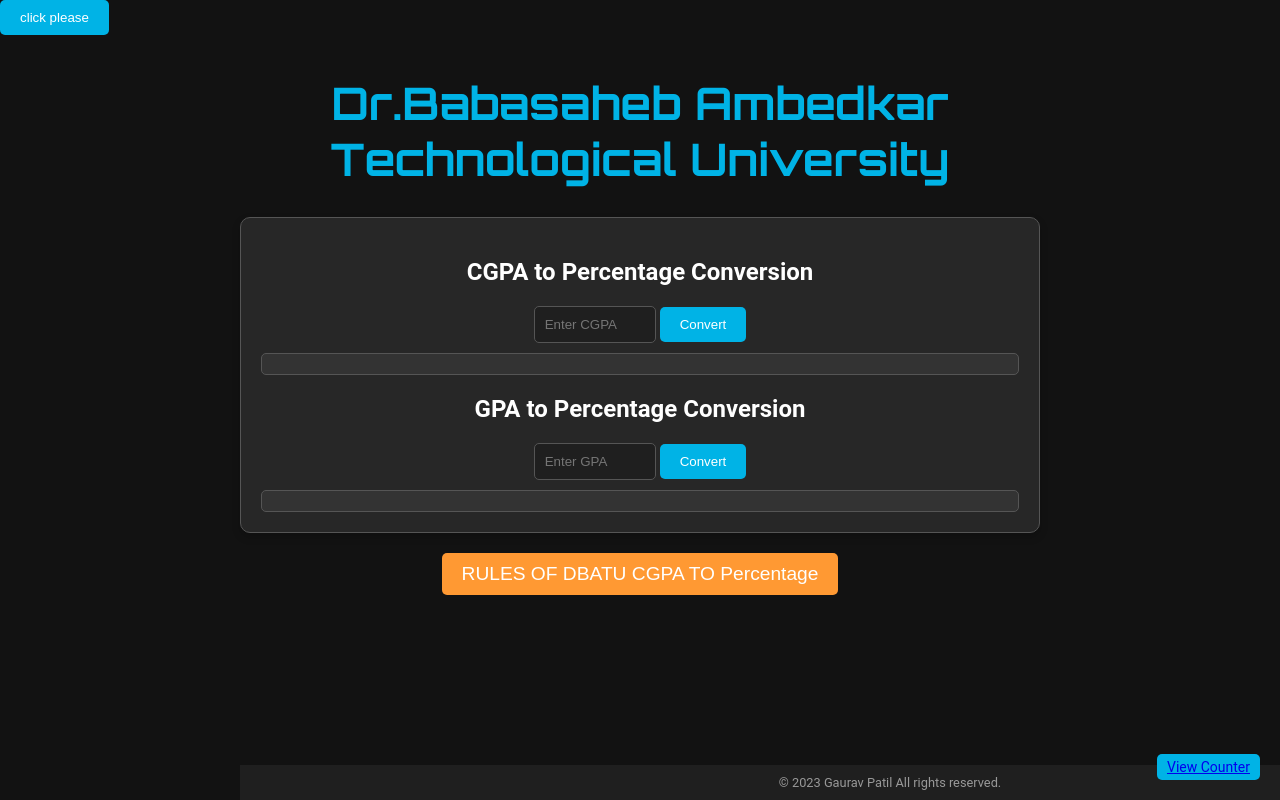
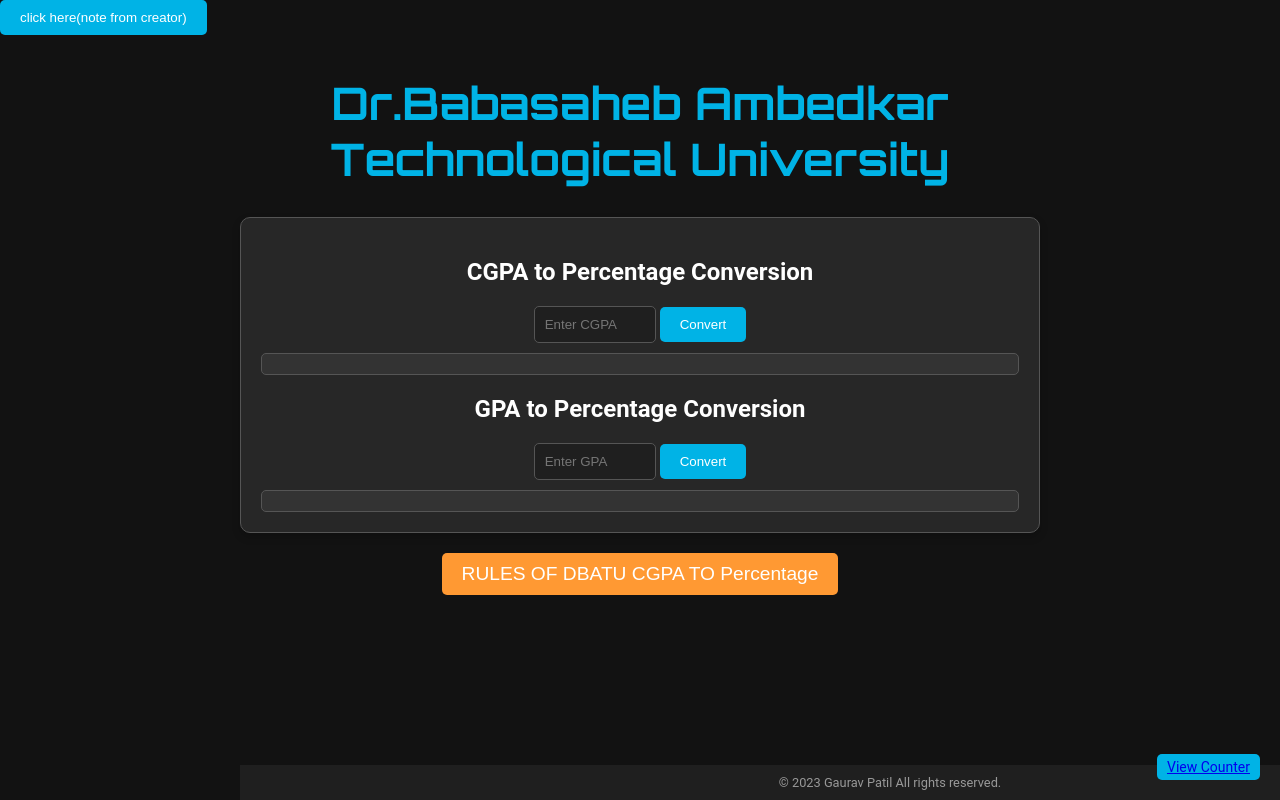
Before and after one commit to gauravpatil97886/dbatu-cgpa-to-percent, a plain HTML site: page index.html in a window 1280 px wide. Drawn offline with Linux system fonts and the light colour scheme; a script that the page names is missing.

Commit message:
Update index.html

```diff
--- a/index.html
+++ b/index.html
@@ -339,7 +339,7 @@
 <body>
 
     <!-- Popup Overlay -->
-    <button onclick="showPopup()">click please </button>
+    <button onclick="showPopup()">click here(note from creator) </button>
 
     <!-- Popup Overlay -->
     <div class="popup-overlay" id="popupOverlay">
```
